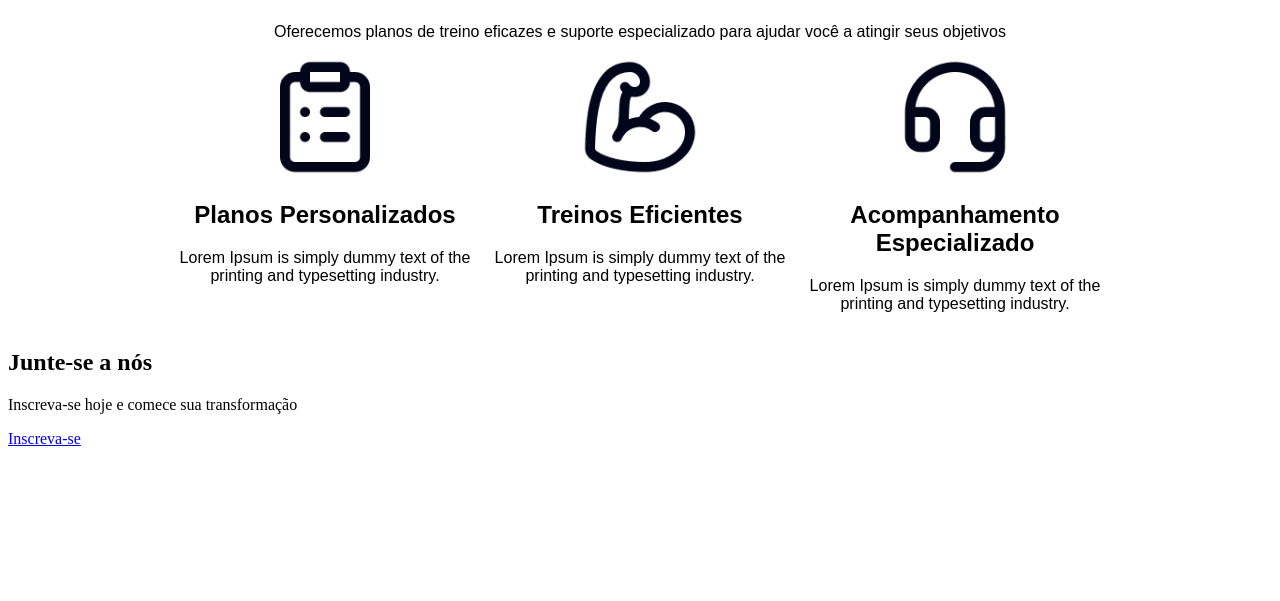
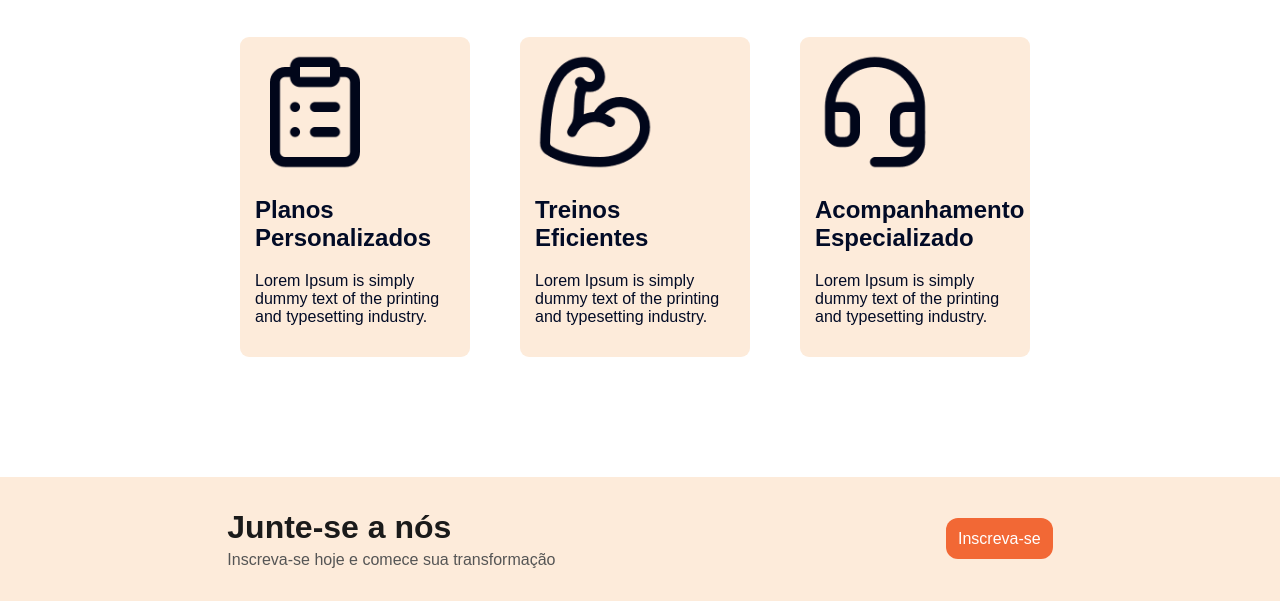
Before and after one commit to McLo1/landing-page-academia, a plain HTML site: page index.html in a window 1280 px wide. Shown: the part 799-1400 px from the top of the page. Before the commit the page ends 1255 px from the top, so only its background shows below. Drawn offline with Linux system fonts and the light colour scheme.

Commit message:
Updates na Landing Page

```diff
--- a/index.html
+++ b/index.html
@@ -71,7 +71,7 @@
 
     </section>
 
-    <section class="CTA">
+    <footer class="CTA">
 
         <div class="CTA-content">
 
@@ -81,11 +81,11 @@
         </div>
 
         <div class="CTA-button">
-            <a href="#Increva-se" class="btn">Inscreva-se</a>
+            <a href="#Increva-se" class="Inscreva-se">Inscreva-se</a>
         </div>
 
 
-    </section>
+    </footer>
 
 
 </body>
--- a/style.css
+++ b/style.css
@@ -1,8 +1,14 @@
+html, body{
+    margin: 0;
+    padding: 0;
+}
+
 header {
     display: flex;
     justify-content: space-around;
     align-items: center;
     margin-bottom: 70px;
+    padding: 12px;
 
     .header-tittle {
         font-family: "Atom", sans-serif;
@@ -29,6 +35,8 @@ ul {
     padding: 12px;
     border-radius: 12px;
     color: white;
+    text-decoration: none;
+    font-family: "Atom", sans-serif;
 }
 
 .Inscreva-se:hover {
@@ -52,7 +60,7 @@ ul {
     justify-content: center;
     transform: translateY(-50px);
     margin: 0 auto;
-    margin-bottom: 100px;
+    margin-bottom: 43px;
 }
 
 .hero-content {
@@ -97,27 +105,65 @@ ul {
     display: flex;
     flex-direction: column;
     justify-content: center;
-    align-items: center;
+    align-items: start;
     text-align: center;
     font-family: "Atom", sans-serif;
+    width: 800px;
+    margin: 0 auto;
+    margin-bottom: 120px;
+    gap: 30px;
 
 }
 
 .feature-content {
+
     text-align: start;
-    justify-content: start;
-    align-items: start;
+    margin-bottom: 20px;
 
     h1 {
-        font-size:2.0rem;
+        font-size: 2.5rem;
+        margin: 0;
     }
 }
 
 .feature-grid {
     display: flex;
-    gap: 15px;
+    justify-content: space-around;
+    gap: 50px;
 }
 
 .feature-item {
-    width: 300px;
+    width: 200px;
+    background-color: #FDEBDA;
+    color: #020B26;
+    border-radius: 9px;
+    text-align: start;
+    padding: 15px;
+
 }
+
+footer {
+    width: 95%;
+    background-color: #FDEBDA;
+    padding: 2rem;
+    font-family: "Atom", sans-serif;
+}
+
+.CTA {
+    display: flex;
+    justify-content: space-around;
+    align-items: center;
+    margin: 0 auto;
+}
+
+.CTA-content h2 {
+    font-size: 2rem;
+    color: #1a1a1a;
+    margin: 0;
+}
+
+.CTA-content p {
+    font-size: 1rem;
+    color: #555;
+    margin: 0.3rem 0 0 0;
+}
```
